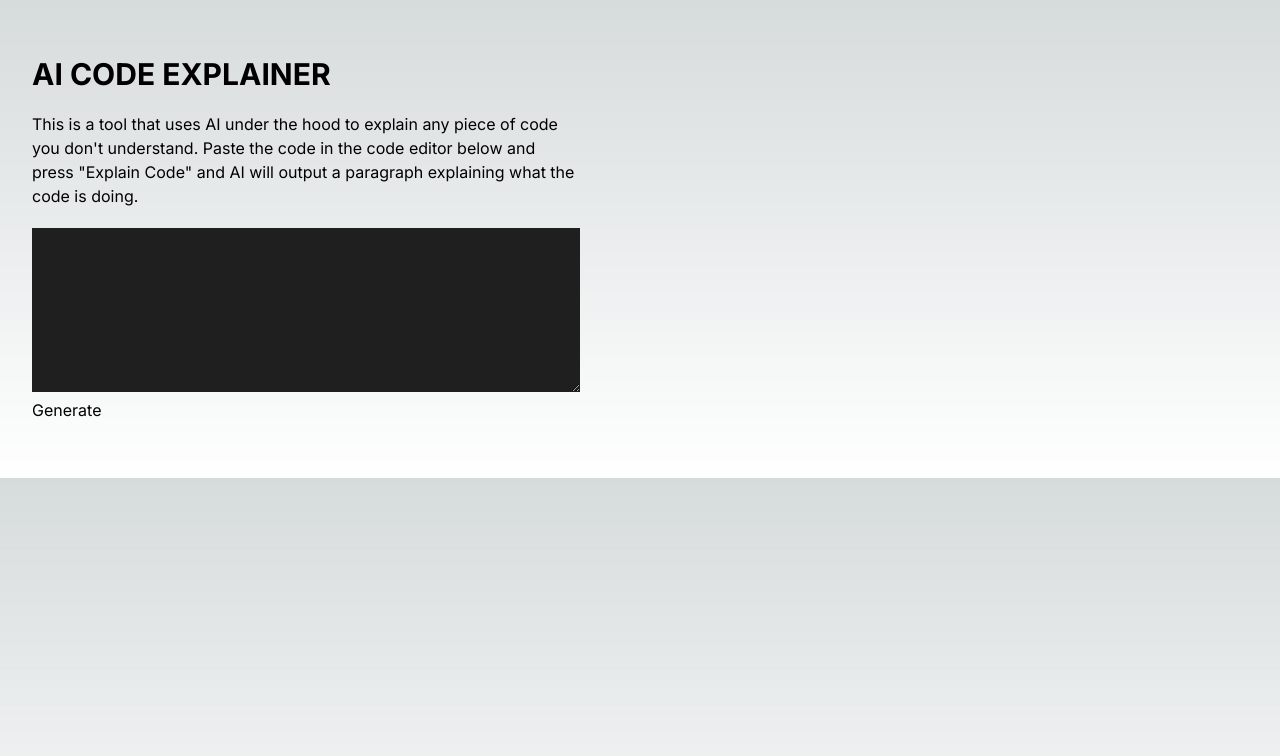
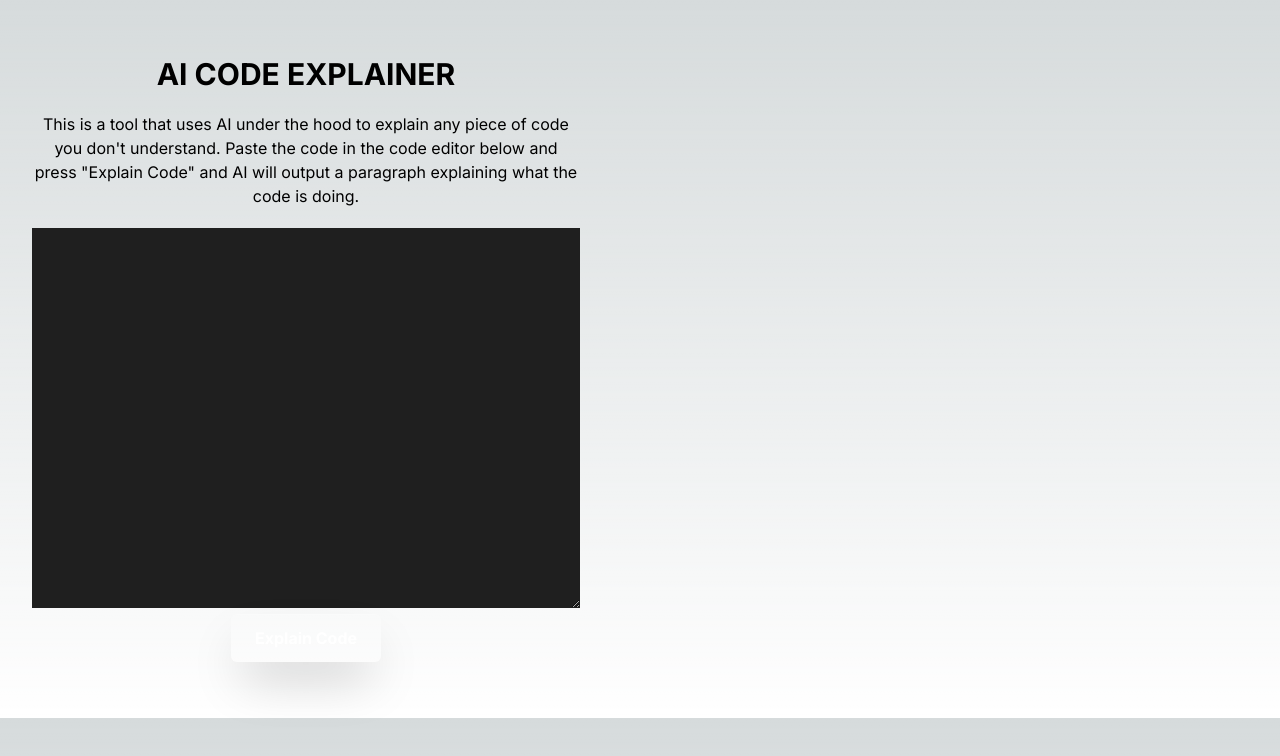
Before and after one commit to Sreyasree-001/Code-Quanta, a Next.js app: page /dashboard in a window 1280 px wide. Shown: the top 756 px of the page. Built offline with nearby package versions, Linux system fonts and the light colour scheme.

Commit message:
feat: stylization

```diff
--- a/src/app/dashboard/page.js
+++ b/src/app/dashboard/page.js
@@ -1,4 +1,4 @@
-"use client";
+'use client';
 import { GoogleGenerativeAI } from "@google/generative-ai";
 import { useState } from "react";
 import "./pages.css";
@@ -26,7 +26,7 @@
       <div class="max-w-[85rem] px-4 py-10 sm:px-6 lg:px-8 lg:py-14 mx-auto">
         <div class="grid md:grid-cols-6 gap-10">
           <div class="md:col-span-3">
-            <div className="xl:max-w-2xl m-auto pr-10">
+            <div className="xl:max-w-2xl m-auto pr-10 text-center">
               <h1 className="font-bold text-3xl anta-regular">
                 AI CODE EXPLAINER
               </h1>
@@ -36,10 +36,24 @@
                 below and press "Explain Code" and AI will output a paragraph
                 explaining what the code is doing.
               </p>
-              <textarea className="textarea" rows={8} onChange={handlePrompt}/>
-              <button onClick={run}>Generate</button>
+              <textarea className="textarea" rows={20} onChange={handlePrompt} />
+              {/* <button onClick={run}>Generate</button> */}
+              <div className="text-center">
+                <button
+                  onClick={run}
+                  className="relative inline-flex items-center justify-center px-6 py-3 overflow-hidden font-bold text-white rounded-md shadow-2xl group"
+                >
+                  <span class="absolute inset-0 w-full h-full transition duration-300 ease-out opacity-0 bg-gradient-to-br from-pink-600 via-purple-700 to-blue-400 group-hover:opacity-100"></span>
+                  <span class="absolute top-0 left-0 w-full bg-gradient-to-b from-white to-transparent opacity-5 h-1/3"></span>
+                  <span class="absolute bottom-0 left-0 w-full h-1/3 bg-gradient-to-t from-white to-transparent opacity-5"></span>
+                  <span class="absolute bottom-0 left-0 w-4 h-full bg-gradient-to-r from-white to-transparent opacity-5"></span>
+                  <span class="absolute bottom-0 right-0 w-4 h-full bg-gradient-to-l from-white to-transparent opacity-5"></span>
+                  <span class="absolute inset-0 w-full h-full border border-white rounded-md opacity-10"></span>
+                  <span class="absolute w-0 h-0 transition-all duration-300 ease-out bg-white rounded-full group-hover:w-56 group-hover:h-56 opacity-5"></span>
+                  <span class="relative">Explain Code</span>
+                </button>
+              </div>
             </div>
-
           </div>
           <div class="md:col-span-3">{text}</div>
         </div>
```
